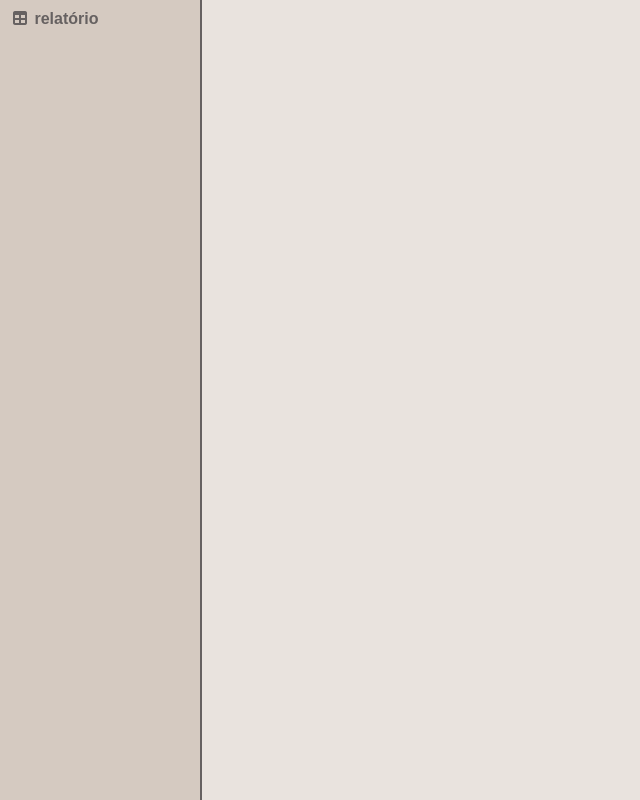
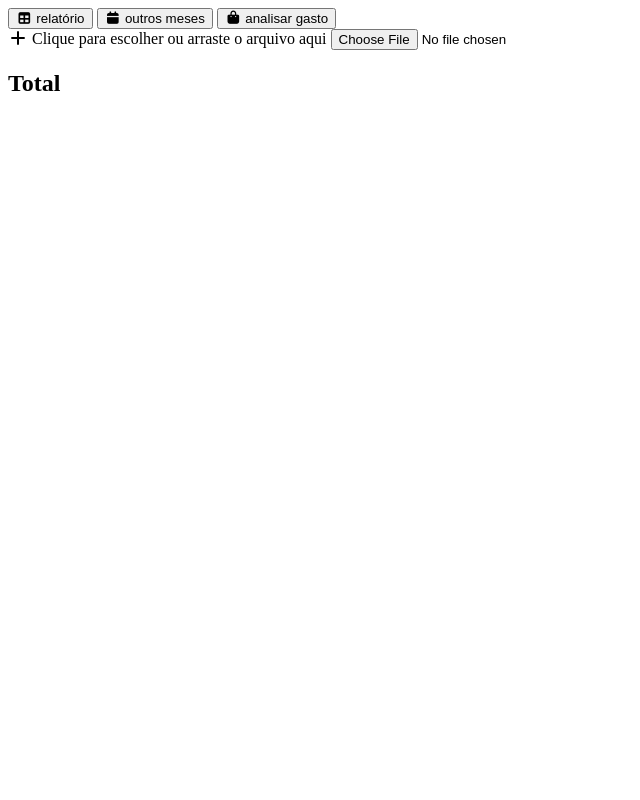
Before and after one commit to isadorara/planner-financeiro, a plain HTML site: page index.html in a window 1280 px wide. Shown: the whole page, without its empty margins (0-640 px from the left). Drawn offline with Linux system fonts and the light colour scheme.

Commit message:
Add initial structure and styling for Financial Planner
- Created README.md with project title
- Updated index.html to include side menu and file upload area
- Added event listener for CSV file input in main.js
- Adjusted styles in style.css for side menu and upload area

```diff
--- a/index.html
+++ b/index.html
@@ -1,19 +1,41 @@
 <html>
     <head>
-        <link rel="stylesheet" href="style.css">
+        <!--<link rel="stylesheet" href="style.css">-->
 
-       <link rel="stylesheet" href="https://cdnjs.cloudflare.com/ajax/libs/font-awesome/7.3.0/css/all.min.css" integrity="sha512-ApSLB1Pd3/bZN8fWB/RG9YhN/7bd9Hkf3AGaE2mPfebjrxagjuBtx2GcgdqIlJkUzwylBo61r9Xa9NmgBI0swA==" crossorigin="anonymous" referrerpolicy="no-referrer" />
+        <link rel="stylesheet" href="https://cdnjs.cloudflare.com/ajax/libs/font-awesome/7.3.0/css/all.min.css" integrity="sha512-ApSLB1Pd3/bZN8fWB/RG9YhN/7bd9Hkf3AGaE2mPfebjrxagjuBtx2GcgdqIlJkUzwylBo61r9Xa9NmgBI0swA==" crossorigin="anonymous" referrerpolicy="no-referrer" />
     </head>
     <body>
+        <!--Menu Lateral-->
         <div id="side_menu" class="side_menu">
             <button id="bt_relatorio" class="bt_side_menu">
                 <!--Table_Icon-->
                 <i class="fa-solid fa-table"></i>
                 <a>relatório</a>
             </button>
+            <button id="bt_meses" class="bt_side_menu">
+                <!--Calendar_Icon-->
+                <i class="fa-solid fa-calendar"></i>
+                <a>outros meses</a>
+            </button>
+            <button id="bt_analisar" class="bt_side_menu">
+                <!--Bag_Icon-->
+                <i class="fa-solid fa-shopping-bag"></i>
+                <a>analisar gasto</a>
+            </button>
         </div>
+
+        <!--Pagina principal-->
         <div class="main">
-            <button
+            <div class="area_upload">
+                <i class="fa-solid fa-plus"></i>
+                <a>Clique para escolher ou arraste o arquivo aqui</a>
+                <!--Upload de arquivo-->
+                <input type="file" id="fileInput" accept=".csv,text/csv">
+            </div>
+            <div class="total">
+                <h2 id="total">Total</h2>
+                <h3 id="val_total" class="val_total"></h3>
+            </div>
         </div>
     </body>
     <script src="main.js"></script>
--- a/main.js
+++ b/main.js
@@ -0,0 +1,2 @@
+let transacao = []
+let categorias = ["Alimentação", "Transporte", "Saúde", "Lazer", "Moradia", "Assinatura", "Outros"]
--- a/style.css
+++ b/style.css
@@ -6,7 +6,7 @@ body {
 
 .side_menu {
     height: 100%;
-    width: 180px;
+    width: 160px;
     position: fixed;
     z-index: 1;
     top: 0;
@@ -23,11 +23,34 @@ body {
     border: none;
     padding: 0;
     margin: 0;
-    font-size: medium;
+    font-size: 18px;
     font-weight: bold;
     color: #666161;
+    margin-bottom: 15px;
 }
 
 .bt_side_menu:hover{
     color: #403B3B;
 }
+
+.main {
+    margin-left: 174px;
+    display: flex;
+    flex-direction: column;
+    justify-content: center;
+    align-items: center;
+}
+
+.area_upload {
+    background: none;
+    width: 95%;
+    height: 60px;
+    border-radius: 50px;
+    border: 2px solid #666161;
+    color: #666161;
+    vertical-align: middle;
+}
+
+.area_upload a {
+    font-size: larger;
+}
```
Also changed, not shown: README.md.
